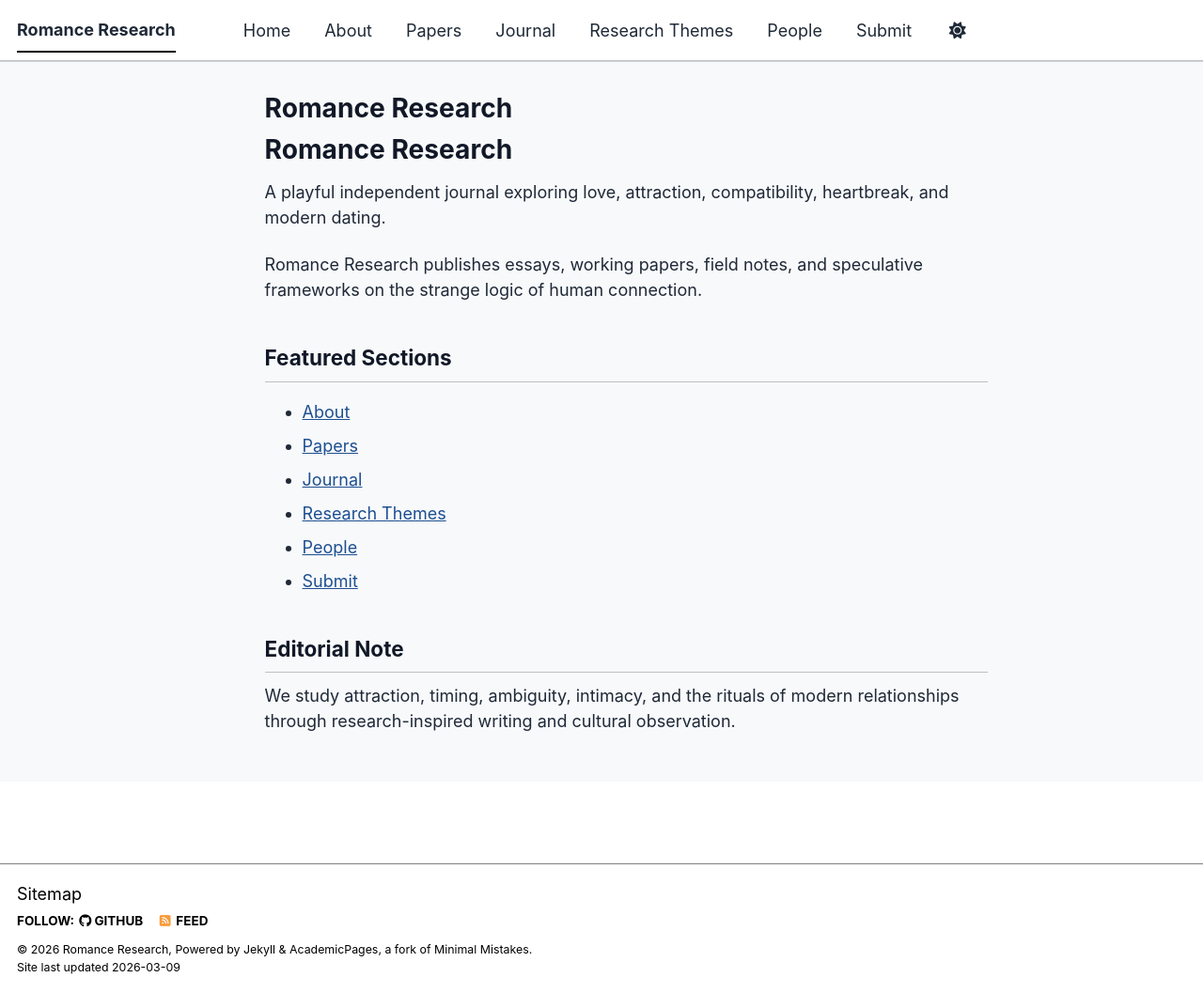
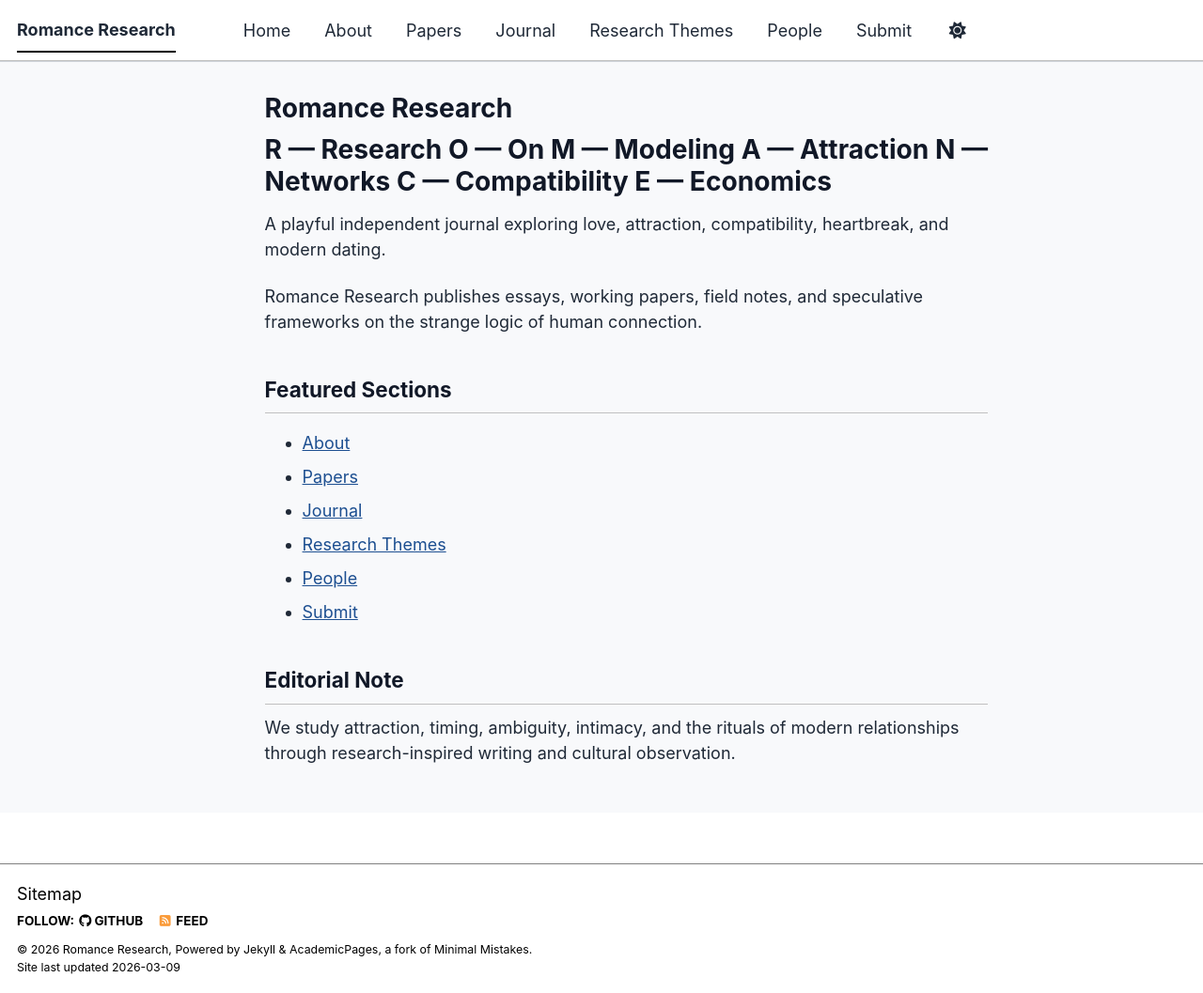
Before and after one commit to romanceresearch/romanceresearch.github.io, a Jekyll site: the page built from index.md, in a window 1280 px wide and 1057 px high. Shown: the whole window at 94% size. Built offline with Jekyll 4.4.1, drawn with Linux system fonts in a browser that asks for light colours; a script bundle is joined from its source files by our own code; library files that are not in the unit come from our copies.

Commit message:
Update index.md

```diff
--- a/index.md
+++ b/index.md
@@ -5,7 +5,7 @@ permalink: /
 author_profile: false
 ---
 
-# Romance Research
+# R — Research O — On M — Modeling A — Attraction N — Networks C — Compatibility E — Economics
 
 A playful independent journal exploring love, attraction, compatibility, heartbreak, and modern dating.
 
```
